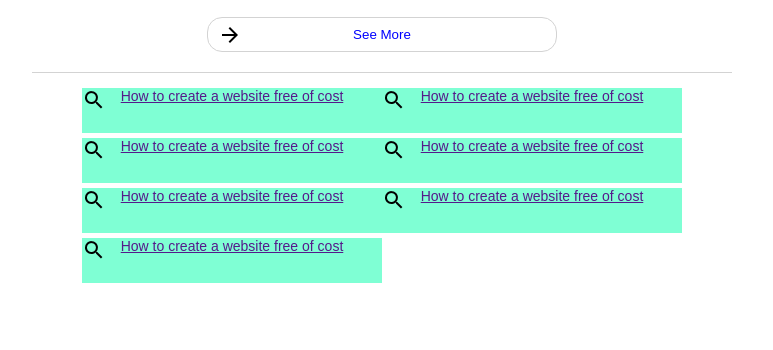
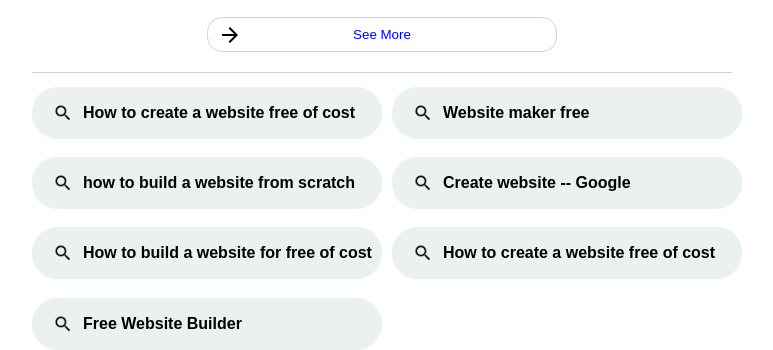
Before and after one commit to mkhan503/google_difficult2, a plain HTML site: page index.html in a window 1280 px wide. Shown: the part 1482-1832 px from the top of the page, without its empty margins (118-891 px from the left). Before the commit the page ends 1765 px from the top, so only its background shows below. Drawn offline with Linux system fonts and the light colour scheme.

Commit message:
results suggestion done, Gooooogle work remaining

```diff
--- a/index.html
+++ b/index.html
@@ -136,39 +136,37 @@
                 </div>
             </div>
             <div id="suggestions">
+
                 <a href="">
-                    <div class="bg_search_img"></div>
                     <div class="suggestion_name">How to create a website free of cost</div>
                 </a>
 
                 <a href="">
-                    <div class="bg_search_img"></div>
+
+                    <div class="suggestion_name">Website maker free</div>
+                </a>
+
+                <a href="">
+
+                    <div class="suggestion_name">how to build a website from scratch</div>
+                </a>
+
+                <a href="">
+
+                    <div class="suggestion_name">Create website -- Google</div>
+                </a>
+
+                <a href="">
+
+                    <div class="suggestion_name">How to build a website for free of cost</div>
+                </a>
+
+                <a href="">
                     <div class="suggestion_name">How to create a website free of cost</div>
                 </a>
 
                 <a href="">
-                    <div class="bg_search_img"></div>
-                    <div class="suggestion_name">How to create a website free of cost</div>
-                </a>
-
-                <a href="">
-                    <div class="bg_search_img"></div>
-                    <div class="suggestion_name">How to create a website free of cost</div>
-                </a>
-
-                <a href="">
-                    <div class="bg_search_img"></div>
-                    <div class="suggestion_name">How to create a website free of cost</div>
-                </a>
-
-                <a href="">
-                    <div class="bg_search_img"></div>
-                    <div class="suggestion_name">How to create a website free of cost</div>
-                </a>
-
-                <a href="">
-                    <div class="bg_search_img"></div>
-                    <div class="suggestion_name">How to create a website free of cost</div>
+                    <div class="suggestion_name">Free Website Builder </div>
                 </a>
 
             </div>
--- a/styles.css
+++ b/styles.css
@@ -188,6 +188,7 @@ h3
 {
     font-size:20px;
     font-weight: lighter;
+    color:#1a0dab;
 
 }
 
@@ -214,6 +215,7 @@ h3
     padding-bottom: 9px;
     border-bottom: 1px solid rgb(218, 215, 215);
     margin-top: -2px;
+    color:black;
 }
 
 
@@ -280,9 +282,15 @@ h3
    margin:auto;
    margin-top: 15px;
    display: grid;
-   grid-template-columns: 300px 300px;
+   grid-template-columns: 350px 350px;
    grid-template-rows: repeat(3, 50px);
    text-align: center;
+   grid-gap: 20px 10px;
+   align-items: center;
+
+
+
+
 
 }
 
@@ -290,7 +298,31 @@ h3
 
     background-image: url(images/outline_search_black_24dp.png);
     background-repeat: no-repeat;
-    background-color:aquamarine;
-    height:45px;
+    background-color:rgb(235, 241, 239);
+    background-size: 20px;
+    background-position: 20px 15px;
+    height: 50px;
+    width:350px;
+    font-weight: bold;
+    font-size:16px;
+    display: table-cell;
+    vertical-align: middle;
+    border: 1px solid rgb(235, 241, 239);;
+    border-radius:25px;
+    text-align: left;
+    padding-left:50px;
 
 }
+
+#suggestions a{
+    text-decoration: none;
+    color:black;
+    justify-self: center;
+
+
+}
+
+#suggestions a:hover{
+    text-decoration:underline;
+}
+}
```
